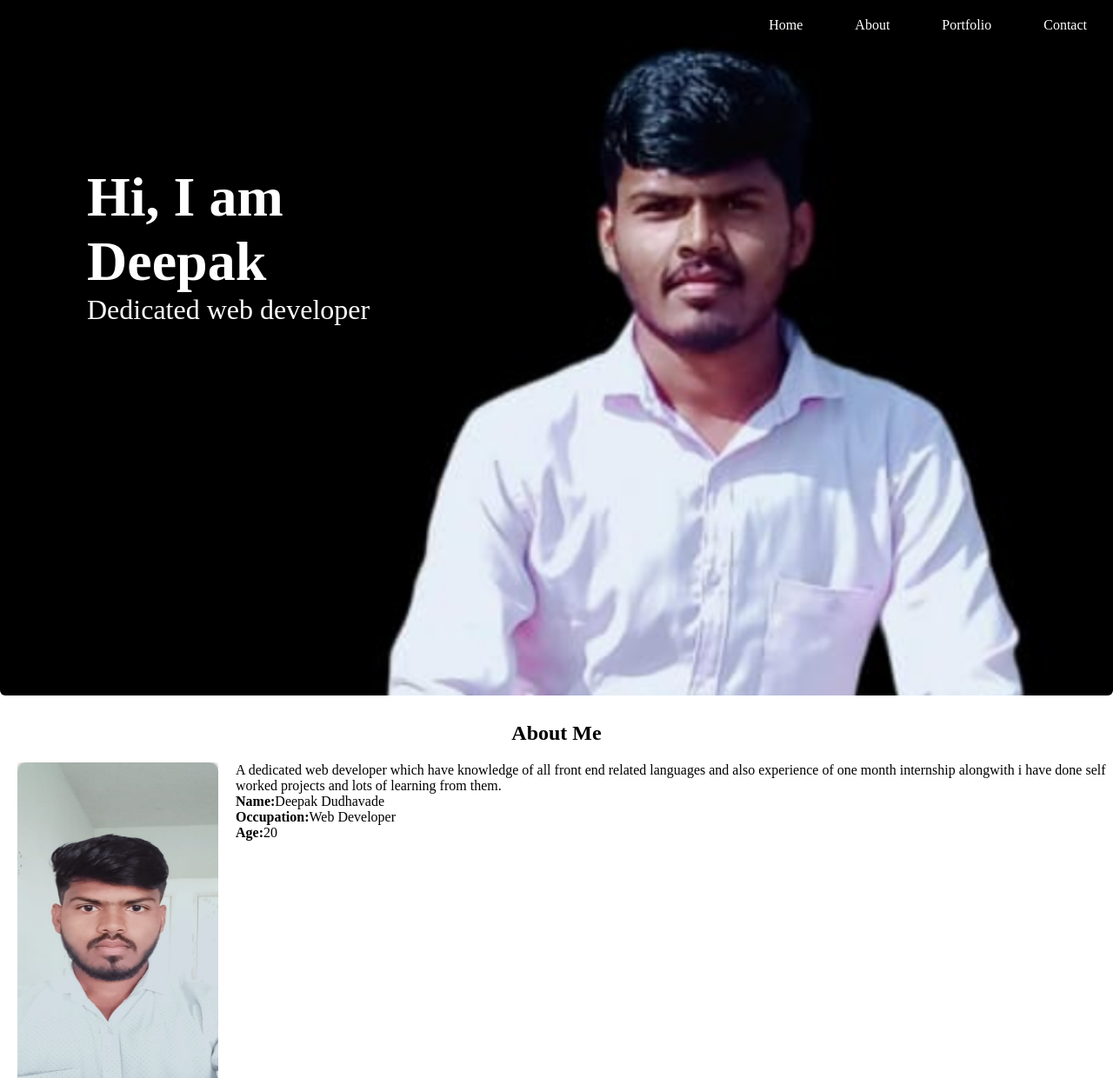
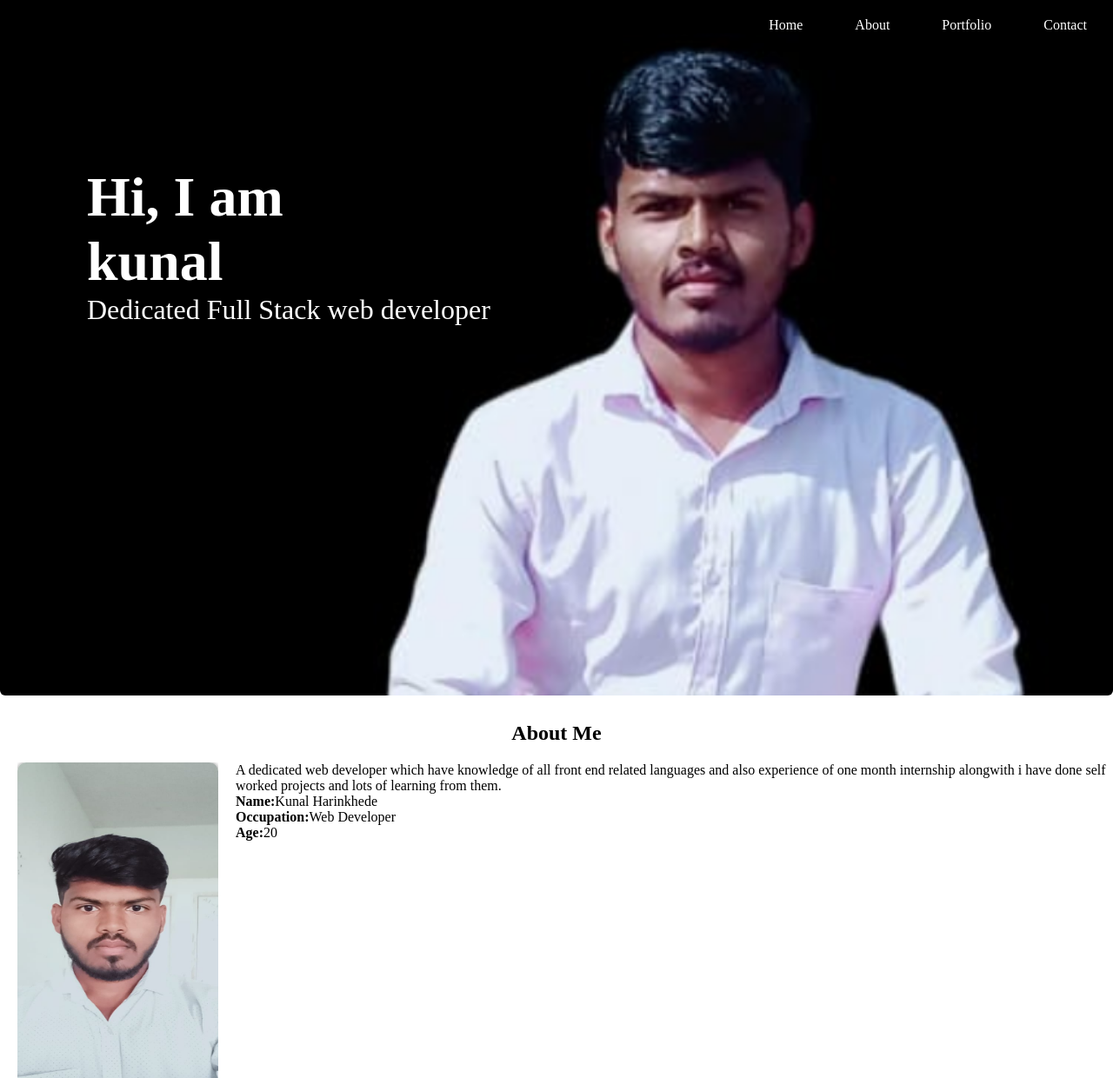
Before and after one commit to KunalHarinkhede-27/Basic-portfolio, a plain HTML site: page index.html in a window 1280 px wide. Shown: the top 1240 px of the page at 87% size. Drawn offline with Linux system fonts and the light colour scheme.

Commit message:
add name

```diff
--- a/index.html
+++ b/index.html
@@ -25,8 +25,8 @@
             <div> <a class="n" id="cont" href="#contact">Contact</a></div>
         </div>
         <div class="intro">
-                <h1>Hi, I am <br>Deepak</h1>
-                <p>Dedicated web developer</p>
+                <h1>Hi, I am <br>kunal</h1>
+                <p>Dedicated Full Stack web developer</p>
         </div>
     </div>
     <div id="about">
@@ -40,7 +40,7 @@
                 languages and also experience of one month internship alongwith i have done self worked projects and
                 lots of learning from them.
                 <br>
-                <h4 class="name">Name:</h4><p class="name">Deepak Dudhavade</p><br>
+                <h4 class="name">Name:</h4><p class="name">Kunal Harinkhede</p><br>
                 <h4 class="name">Occupation:</h4><p class="name">Web Developer</p><br>
                 <h4 class="name">Age:</h4><p class="name">20</p><br>
             </div>
```
